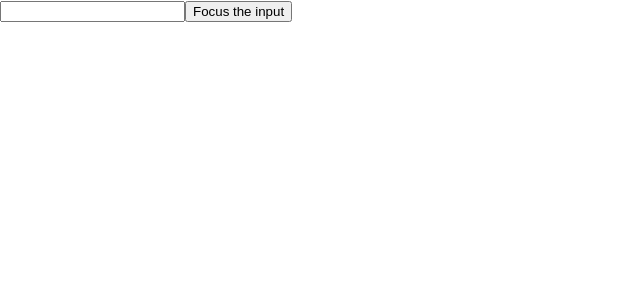
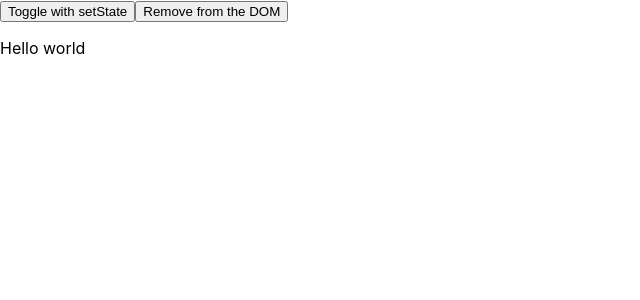
Before and after one commit to Joesepherus/react-learning-new, a React (Create React App) app: page / in a window 1280 px wide. Shown: the top 300 px of the page, without its empty margins (0-640 px from the left). Built offline with nearby package versions, Linux system fonts and the light colour scheme.

Commit message:
Add ModifyDOMBreak.

```diff
--- a/src/App.js
+++ b/src/App.js
@@ -15,9 +15,10 @@
 import Scroll from "./refs/Scroll";
 import Scroll2 from "./refs/Scroll2";
 import RefForwardingDeepDive from "./refs/RefForwardingDeepDive";
+import ModifyDOMBreak from "./refs/ModifyDOMBreak";
 
 function App() {
-  return <RefForwardingDeepDive />;
+  return <ModifyDOMBreak />;
 }
 
 export default App;
--- /dev/null
+++ b/src/refs/ModifyDOMBreak.js
@@ -0,0 +1,24 @@
+import { useState, useRef } from 'react';
+
+export default function ModifyDOMBreak() {
+  const [show, setShow] = useState(true);
+  const ref = useRef(null);
+
+  return (
+    <div>
+      <button
+        onClick={() => {
+          setShow(!show);
+        }}>
+        Toggle with setState
+      </button>
+      <button
+        onClick={() => {
+          ref.current.remove();
+        }}>
+        Remove from the DOM
+      </button>
+      {show && <p ref={ref}>Hello world</p>}
+    </div>
+  );
+}
```
